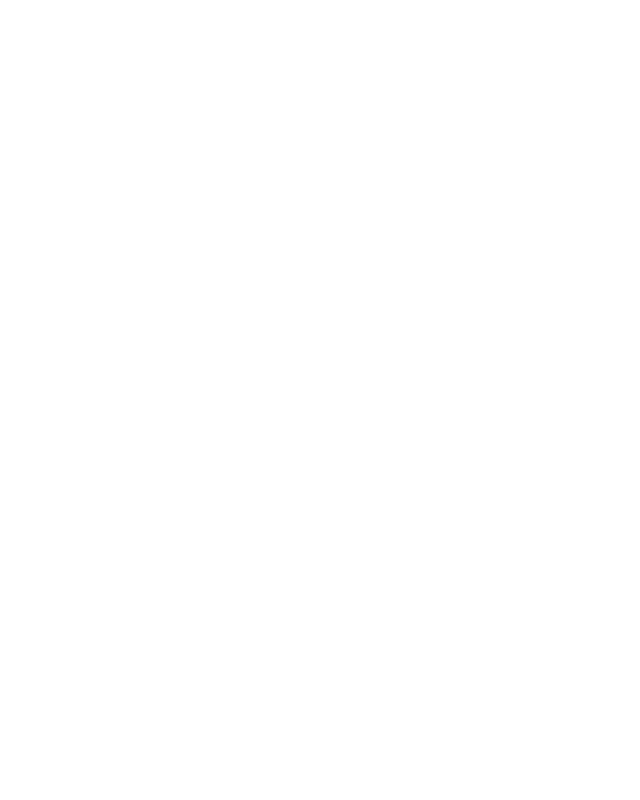
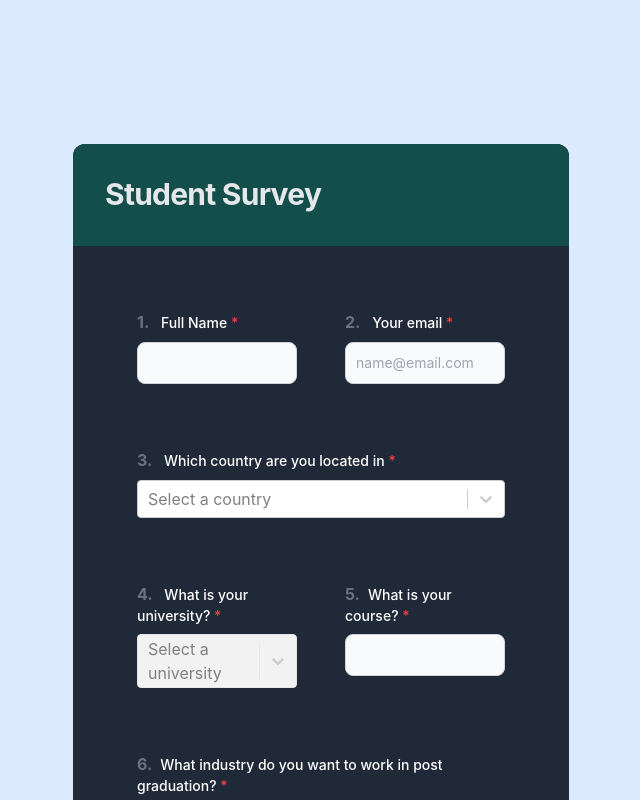
Before and after one commit to aliikamel/expeeriences_survey, a React (Create React App) app: page / in a window 1280 px wide. Before the commit this address had no page. Shown: the top 800 px of the page, without its empty margins (319-959 px from the left). Built offline with nearby package versions, Linux system fonts and the light colour scheme.

Commit message:
changed homepage

```diff
--- a/package.json
+++ b/package.json
@@ -1,6 +1,6 @@
 {
   "name": "expeeriences_survey",
-  "homepage": "http://expeeriences.com/survey",
+  "homepage": "https://aliikamel.github.io/expeeriences_survey/",
   "version": "0.1.0",
   "private": true,
   "dependencies": {
--- a/src/index.js
+++ b/src/index.js
@@ -12,7 +12,7 @@
     <Router>
       <Routes>
         <Route>
-          <Route exact path="/survey" element={< App />} />
+          <Route exact path="/" element={< App />} />
         </Route>
       </Routes>
     </Router>
```
